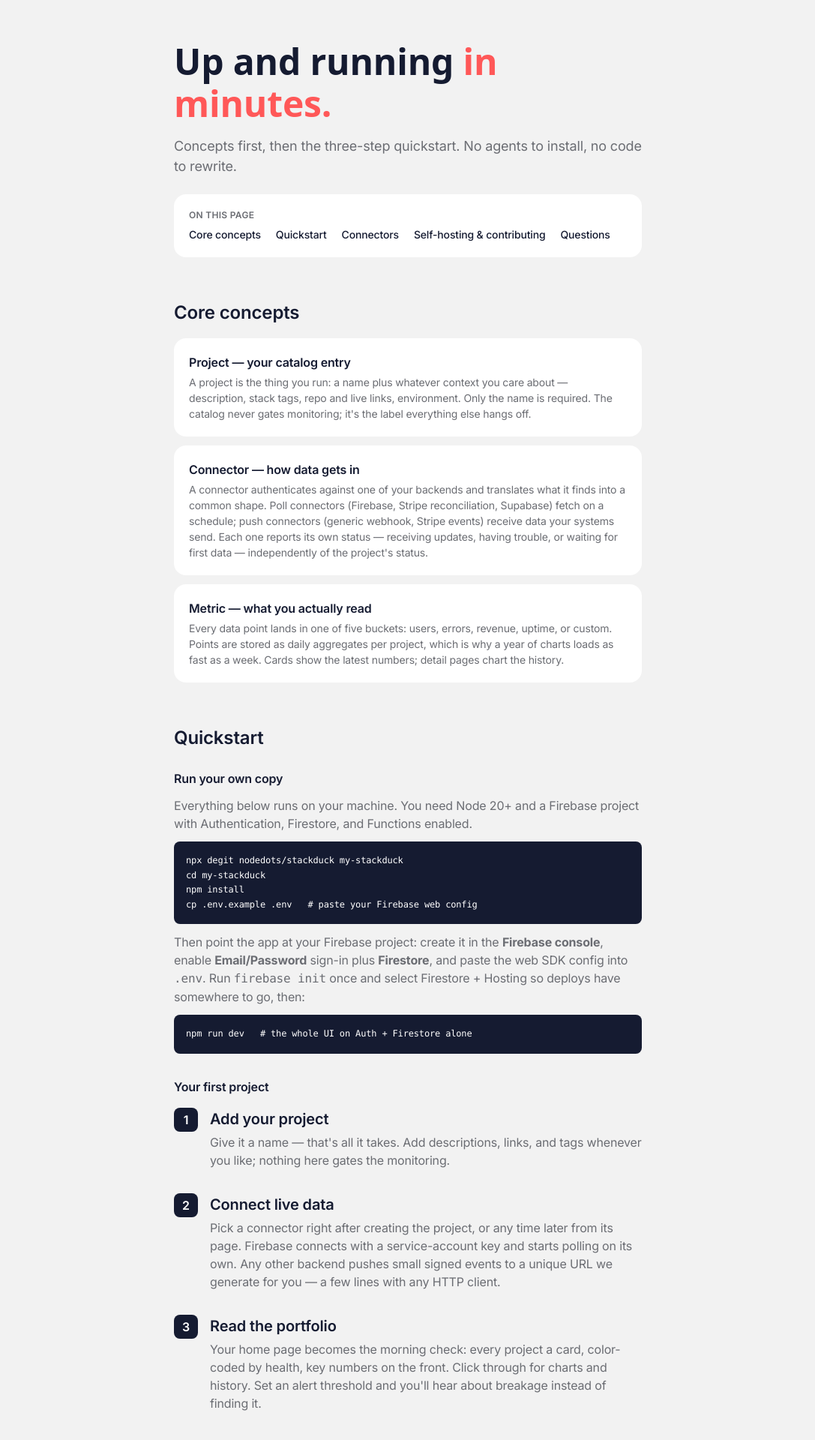
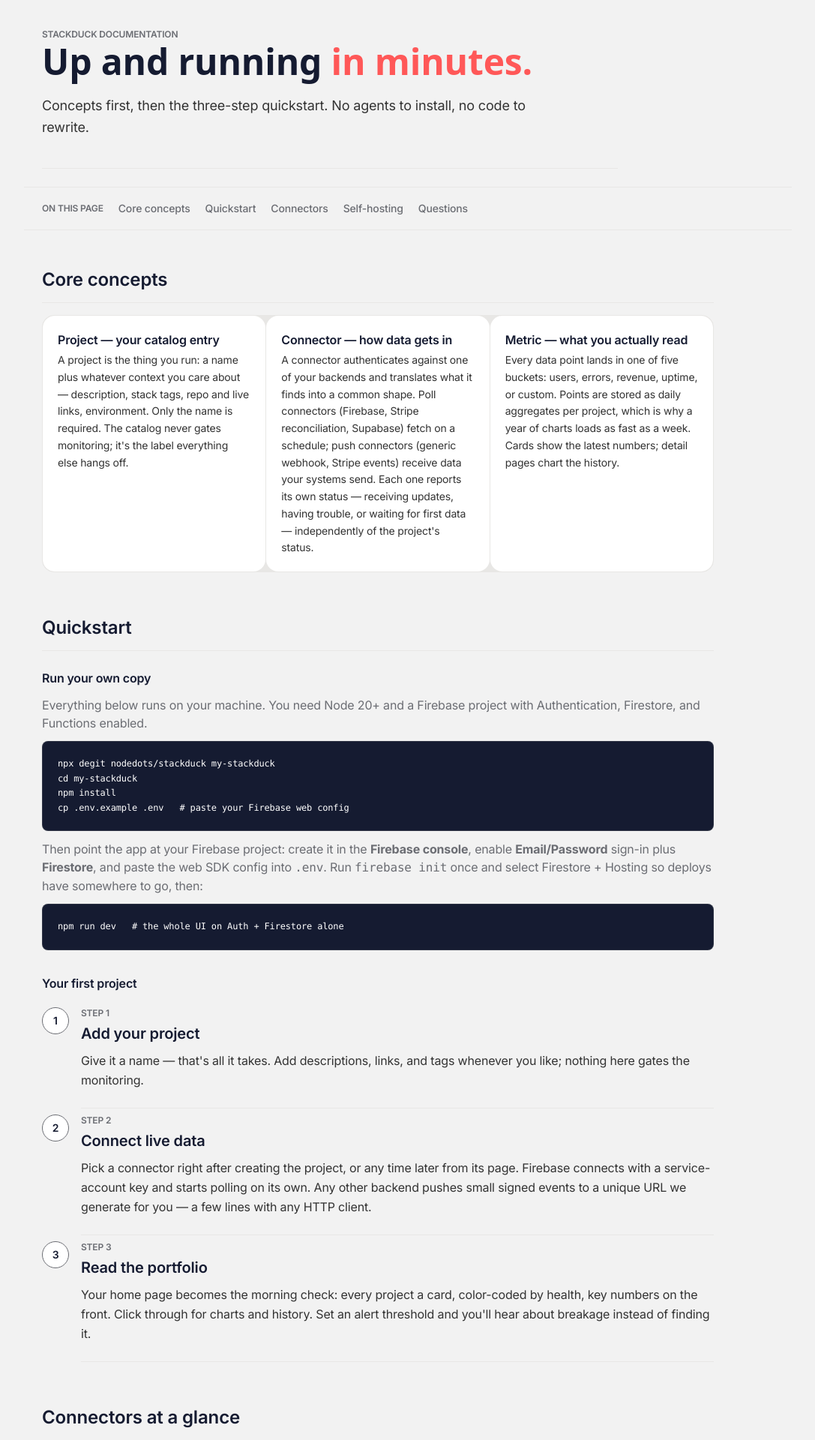
Before and after one commit to nodedots/proxibay, a React (Vite) app: page /docs in a window 1280 px wide. Shown: the part 100-2020 px from the top of the page at 75% size, without its empty margins (96-1183 px from the left). Built offline with nearby package versions, Linux system fonts and the light colour scheme; no server answers; a web font is replaced by a local one.

Commit message:
feat(docs): enhance layout and content structure for improved readability and navigation

```diff
--- a/src/components/ConnectDocs.tsx
+++ b/src/components/ConnectDocs.tsx
@@ -5,12 +5,13 @@ import SiteFooter from './SiteFooter'
 export function Step({ n, title, children }: { n: string; title: string; children: React.ReactNode }) {
   return (
     <div className="flex gap-4">
-      <span className="flex h-8 w-8 shrink-0 items-center justify-center rounded-lg bg-primary font-inter text-base font-semibold text-on-primary">
+      <span className="flex size-9 shrink-0 items-center justify-center rounded-full border border-line-strong bg-surface font-inter text-sm font-semibold text-ink">
         {n}
       </span>
-      <div className="min-w-0">
-        <h3 className="font-inter text-subheading font-semibold">{title}</h3>
-        <div className="mt-1 flex flex-col gap-2 text-body text-ink-muted">{children}</div>
+      <div className="min-w-0 flex-1 border-b border-line pb-6 last:border-0">
+        <p className="text-xs font-semibold uppercase text-ink-muted">Step {n}</p>
+        <h3 className="mt-1 font-inter text-subheading font-semibold">{title}</h3>
+        <div className="mt-2 flex flex-col gap-2 text-body leading-relaxed text-ink-secondary">{children}</div>
       </div>
     </div>
   )
@@ -18,14 +19,14 @@ export function Step({ n, title, children }: { n: string; title: string; childre
 
 export function Code({ children }: { children: string }) {
   return (
-    <pre className="overflow-x-auto rounded-lg bg-inkwell-navy p-4 font-mono text-xs leading-relaxed text-paper-white">
+    <pre className="overflow-x-auto rounded-lg border border-line-strong/30 bg-inkwell-navy p-4 font-mono text-xs leading-relaxed text-paper-white sm:p-5">
       {children}
     </pre>
   )
 }
 
 export function Path({ children }: { children: React.ReactNode }) {
-  return <p className="rounded-lg bg-surface px-3 py-2 font-inter text-sm font-medium text-ink">{children}</p>
+  return <p className="rounded-lg border border-line bg-surface px-3 py-2.5 font-inter text-sm font-medium leading-relaxed text-ink">{children}</p>
 }
 
 export function Trouble({ title, children }: { title: string; children: React.ReactNode }) {
@@ -47,18 +48,27 @@ export function GuideShell(props: {
   return (
     <div className="min-h-screen bg-canvas font-inter text-ink">
       <SiteNav active="docs" />
-      <main className="mx-auto max-w-2xl px-6 pb-24 pt-16 sm:pb-28 sm:pt-20">
+      <main className="mx-auto max-w-4xl px-6 pb-24 pt-12 sm:pb-28 sm:pt-16">
+        <div className="max-w-3xl border-b border-line pb-8 sm:pb-10">
+          <nav aria-label="Breadcrumb" className="mb-5 flex items-center gap-2 text-sm">
+            <Link to="/docs" className="nav-link">Documentation</Link>
+            <span aria-hidden="true" className="text-ink-muted">/</span>
+            <span className="font-medium text-ink">Connection guides</span>
+          </nav>
           <p className="badge bg-surface">{props.badge}</p>
-        <h1 className="mt-3 font-display font-bold text-4xl leading-[1.16] sm:text-heading-lg sm:leading-heading-lg">
+          <h1 className="mt-4 font-display font-bold text-4xl leading-[1.16] sm:text-heading-lg sm:leading-heading-lg">
             {props.title}
           </h1>
-        <p className="mt-4 text-body-lg text-ink-muted">{props.intro}</p>
+          <p className="mt-4 text-body-lg leading-relaxed text-ink-secondary">{props.intro}</p>
+        </div>
+        <div className="max-w-3xl">
           {props.children}
           <div className="mt-10 text-center">
             <Link to="/signin" className="btn-primary inline-block">
               Connect a project now
             </Link>
           </div>
+        </div>
       </main>
       <SiteFooter />
     </div>
--- a/src/pages/ConnectGuide.tsx
+++ b/src/pages/ConnectGuide.tsx
@@ -37,13 +37,16 @@ export default function ConnectGuide() {
       title={<>Get your project <span className="text-coral-emphasis">plugged in.</span></>}
       intro="Every connector needs one thing from you before Stackduck can read it. Pick yours below — each guide is its own page, written assuming no cloud experience."
     >
-      <div className="mt-8 flex flex-col gap-3">
+      <div className="mt-8 grid gap-3 sm:grid-cols-2">
         {GUIDES.map((g) => (
-          <Link key={g.to} to={g.to} className="card card-hover">
-            <p className="badge bg-surface">{g.tag}</p>
-            <h2 className="mt-2 font-inter text-subheading font-semibold">{g.title}</h2>
-            <p className="mt-1 text-body text-ink-muted">{g.blurb}</p>
-            <p className="text-link-emphasis text-link mt-2 text-sm">Read the guide <ArrowRight size={14} className="ml-1 inline" aria-hidden="true" /></p>
+          <Link key={g.to} to={g.to} className="card card-hover flex min-h-48 flex-col">
+            <div className="flex items-center justify-between gap-4">
+              <p className="text-xs font-semibold uppercase text-ink-muted">{g.tag}</p>
+              <ArrowRight size={16} className="text-ink-muted" aria-hidden="true" />
+            </div>
+            <h2 className="mt-3 font-inter text-subheading font-semibold">{g.title}</h2>
+            <p className="mt-2 flex-1 text-body-sm leading-relaxed text-ink-secondary">{g.blurb}</p>
+            <p className="mt-4 text-sm font-medium text-coral-emphasis">Read the guide</p>
           </Link>
         ))}
       </div>
--- a/src/pages/Docs.tsx
+++ b/src/pages/Docs.tsx
@@ -8,12 +8,13 @@ import { Code } from '../components/ConnectDocs'
 function Step({ n, title, children }: { n: string; title: string; children: React.ReactNode }) {
   return (
     <div className="flex gap-4">
-      <span className="flex h-8 w-8 shrink-0 items-center justify-center rounded-lg bg-primary font-inter text-base font-semibold text-on-primary">
+      <span className="flex size-9 shrink-0 items-center justify-center rounded-full border border-line-strong bg-surface font-inter text-sm font-semibold text-ink">
         {n}
       </span>
-      <div>
-        <h3 className="font-inter text-subheading font-semibold">{title}</h3>
-        <div className="mt-1 flex flex-col gap-2 text-body text-ink-muted">{children}</div>
+      <div className="min-w-0 flex-1 border-b border-line pb-6">
+        <p className="text-xs font-semibold uppercase text-ink-muted">Step {n}</p>
+        <h3 className="mt-1 font-inter text-subheading font-semibold">{title}</h3>
+        <div className="mt-2 flex flex-col gap-2 text-body leading-relaxed text-ink-secondary">{children}</div>
       </div>
     </div>
   )
@@ -21,10 +22,12 @@ function Step({ n, title, children }: { n: string; title: string; children: Reac
 
 function Faq({ q, children }: { q: string; children: React.ReactNode }) {
   return (
-    <div className="card">
-      <h3 className="font-inter text-body font-semibold">{q}</h3>
-      <div className="mt-1 text-body-sm text-ink-muted">{children}</div>
-    </div>
+    <details className="group border-b border-line py-4 first:border-t">
+      <summary className="flex cursor-pointer list-none items-center justify-between gap-4 font-inter text-body font-semibold [&::-webkit-details-marker]:hidden">
+        {q}<span aria-hidden="true" className="text-xl font-normal text-ink-muted group-open:rotate-45">+</span>
+      </summary>
+      <div className="mt-2 text-body-sm leading-relaxed text-ink-secondary">{children}</div>
+    </details>
   )
 }
 
@@ -41,30 +44,34 @@ export default function Docs() {
     <div className="min-h-screen bg-canvas font-inter text-ink">
       <SiteNav active="docs" />
 
-      <main className="mx-auto max-w-2xl px-6 pb-24 pt-16 sm:pb-28 sm:pt-20">
+      <main className="mx-auto max-w-5xl px-6 pb-24 pt-12 sm:pb-28 sm:pt-16">
+        <header className="max-w-3xl border-b border-line pb-8 sm:pb-10">
+        <p className="font-inter text-xs font-semibold uppercase text-ink-muted">Stackduck documentation</p>
         <h1 className="font-display font-bold text-4xl leading-[1.16] sm:text-heading-lg sm:leading-heading-lg">
           Up and running <span className="text-coral-emphasis">in minutes.</span>
         </h1>
-        <p className="mt-4 text-body-lg text-ink-muted">
+        <p className="mt-4 max-w-2xl text-body-lg leading-relaxed text-ink-secondary">
           Concepts first, then the three-step quickstart. No agents to install, no code to rewrite.
         </p>
+        </header>
 
-        <nav aria-label="On this page" className="card mt-6">
-          <p className="text-xs font-semibold uppercase tracking-wide text-ink-muted">On this page</p>
-          <div className="mt-2 flex flex-wrap gap-x-5 gap-y-2 font-inter text-sm font-medium">
-            <a href="#concepts" className="text-link">Core concepts</a>
-            <a href="#quickstart" className="text-link">Quickstart</a>
-            <a href="#connectors" className="text-link">Connectors</a>
-            <a href="#self-hosting" className="text-link">Self-hosting & contributing</a>
-            <a href="#faq" className="text-link">Questions</a>
+        <nav aria-label="On this page" className="sticky top-0 z-10 -mx-6 mt-6 border-y border-line bg-canvas/95 px-6 py-3 backdrop-blur-sm">
+          <div className="mx-auto flex max-w-5xl flex-wrap items-center gap-x-5 gap-y-2 font-inter text-sm font-medium">
+            <span className="hidden text-xs font-semibold uppercase text-ink-muted sm:inline">On this page</span>
+            <a href="#concepts" className="nav-link">Core concepts</a>
+            <a href="#quickstart" className="nav-link">Quickstart</a>
+            <a href="#connectors" className="nav-link">Connectors</a>
+            <a href="#self-hosting" className="nav-link">Self-hosting</a>
+            <a href="#faq" className="nav-link">Questions</a>
           </div>
         </nav>
 
-        <h2 id="concepts" className="mt-14 scroll-mt-6 font-inter text-heading-sm font-semibold">Core concepts</h2>
-        <div className="mt-4 flex flex-col gap-3">
+        <div className="max-w-4xl">
+        <h2 id="concepts" className="mt-12 scroll-mt-24 border-b border-line pb-3 font-inter text-heading-sm font-semibold">Core concepts</h2>
+        <div className="mt-4 grid gap-px overflow-hidden rounded-cards border border-line bg-line md:grid-cols-3">
           <div className="card">
             <h3 className="font-inter text-body font-semibold">Project — your catalog entry</h3>
-            <p className="mt-1 text-body-sm text-ink-muted">
+            <p className="mt-1 text-body-sm leading-relaxed text-ink-secondary">
               A project is the thing you run: a name plus whatever context you care about —
               description, stack tags, repo and live links, environment. Only the name is
               required. The catalog never gates monitoring; it's the label everything else hangs off.
@@ -72,7 +79,7 @@ export default function Docs() {
           </div>
           <div className="card">
             <h3 className="font-inter text-body font-semibold">Connector — how data gets in</h3>
-            <p className="mt-1 text-body-sm text-ink-muted">
+            <p className="mt-1 text-body-sm leading-relaxed text-ink-secondary">
               A connector authenticates against one of your backends and translates what it finds
               into a common shape. Poll connectors (Firebase, Stripe reconciliation, Supabase) fetch
               on a schedule; push connectors (generic webhook, Stripe events) receive data your
@@ -82,7 +89,7 @@ export default function Docs() {
           </div>
           <div className="card">
             <h3 className="font-inter text-body font-semibold">Metric — what you actually read</h3>
-            <p className="mt-1 text-body-sm text-ink-muted">
+            <p className="mt-1 text-body-sm leading-relaxed text-ink-secondary">
               Every data point lands in one of five buckets: users, errors, revenue, uptime, or
               custom. Points are stored as daily aggregates per project, which is why a year of
               charts loads as fast as a week. Cards show the latest numbers; detail pages chart
@@ -91,7 +98,7 @@ export default function Docs() {
           </div>
         </div>
 
-        <h2 id="quickstart" className="mt-14 scroll-mt-6 font-inter text-heading-sm font-semibold">Quickstart</h2>
+        <h2 id="quickstart" className="mt-14 scroll-mt-24 border-b border-line pb-3 font-inter text-heading-sm font-semibold">Quickstart</h2>
 
         <h3 className="mt-6 font-inter text-body font-semibold">Run your own copy</h3>
         <div className="mt-3 flex flex-col gap-3 text-body text-ink-muted">
@@ -120,7 +127,7 @@ cp .env.example .env   # paste your Firebase web config`}</Code>
         </div>
 
         <h3 className="mt-8 font-inter text-body font-semibold">Your first project</h3>
-        <div className="mt-4 flex flex-col gap-8">
+        <div className="mt-5 flex flex-col gap-2">
           <Step n="1" title="Add your project">
             <p>
               Give it a name — that's all it takes. Add descriptions, links, and tags
@@ -144,8 +151,8 @@ cp .env.example .env   # paste your Firebase web config`}</Code>
           </Step>
         </div>
 
-        <h2 id="connectors" className="mt-16 scroll-mt-6 font-inter text-heading-sm font-semibold">Connectors at a glance</h2>
-        <div className="mt-4 flex flex-col gap-3">
+        <h2 id="connectors" className="mt-14 scroll-mt-24 border-b border-line pb-3 font-inter text-heading-sm font-semibold">Connectors at a glance</h2>
+        <div className="mt-4 grid gap-3 sm:grid-cols-2">
           <div className="card">
             <h3 className="font-inter text-body font-semibold">Firebase</h3>
             <p className="mt-1 text-body-sm text-ink-muted">
@@ -183,8 +190,8 @@ cp .env.example .env   # paste your Firebase web config`}</Code>
           </div>
         </div>
 
-        <h2 id="self-hosting" className="mt-16 scroll-mt-6 font-inter text-heading-sm font-semibold">Self-hosting & contributing</h2>
-        <div className="mt-4 flex flex-col gap-3 text-body text-ink-muted">
+        <h2 id="self-hosting" className="mt-14 scroll-mt-24 border-b border-line pb-3 font-inter text-heading-sm font-semibold">Self-hosting & contributing</h2>
+        <div className="mt-4 flex flex-col gap-3 text-body leading-relaxed text-ink-secondary">
           <p>
             Stackduck is MIT licensed and lives at{' '}
             <a
@@ -218,7 +225,8 @@ cp .env.example .env   # paste your Firebase web config`}</Code>
           </p>
         </div>
 
-        <h2 id="faq" className="mt-16 scroll-mt-6 font-inter text-heading-sm font-semibold">Questions</h2>        <div className="mt-4 flex flex-col gap-3">
+        <h2 id="faq" className="mt-14 scroll-mt-24 border-b border-line pb-3 font-inter text-heading-sm font-semibold">Questions</h2>
+        <div className="mt-1">
           <Faq q="Do I have to change my project code?">
             <p>For Firebase: no. For other backends: a few lines to sign and post events to your ingest URL. No agents, no SDKs to install.</p>
           </Faq>
@@ -238,6 +246,7 @@ cp .env.example .env   # paste your Firebase web config`}</Code>
             Add your first project
           </Link>
         </div>
+        </div>
       </main>
 
       <SiteFooter />
```
Also changed, not shown: src/pages/About.tsx (+81 -25 lines). Lines whose indentation alone changed are shown as unchanged.
